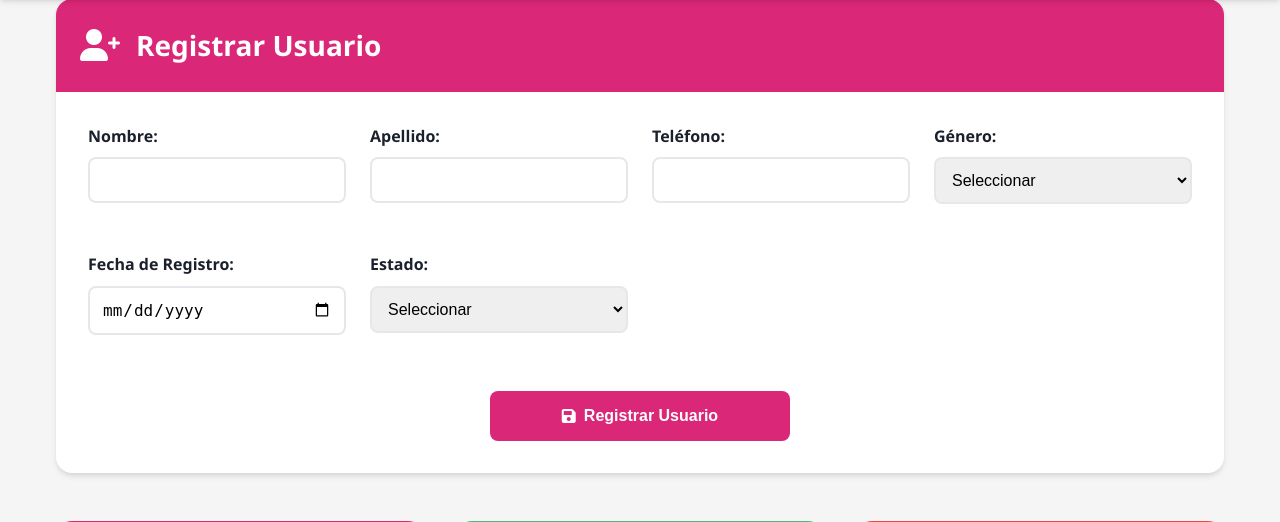
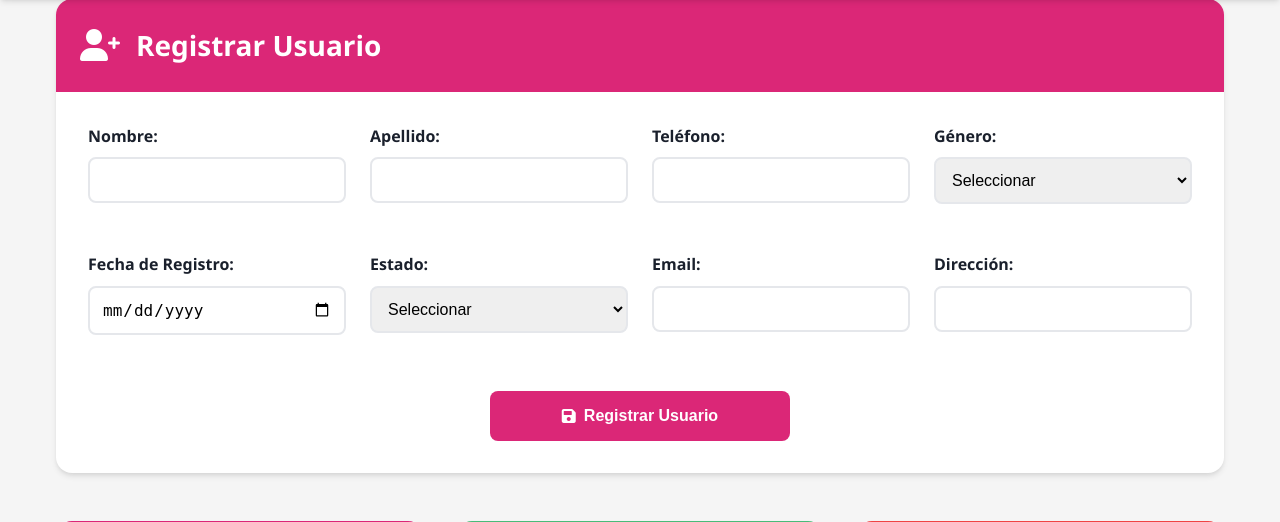
Before and after one commit to bdto/TRABAJO_GYM, a PHP site: page /vistas/usuarios.php in a window 1280 px wide. Shown: the part 83-605 px from the top of the page. Run offline with PHP 8.4, Linux system fonts and the light colour scheme; the visitor is signed in with stand-in values (Sample User, id 1).

Commit message:
pROECTO CON REQUISITOS TINA HECHO

```diff
--- a/controlador/usuarioscontroller.php
+++ b/controlador/usuarioscontroller.php
@@ -8,7 +8,7 @@ class UsuariosController {
     }
 
     public function obtenerUsuarios() {
-        $query = "SELECT * FROM usuarios"; // Cambiado 'clientes' por 'usuarios'
+        $query = "SELECT * FROM usuarios";
         try {
             $stmt = $this->db->prepare($query);
             $stmt->execute();
@@ -19,7 +19,7 @@ class UsuariosController {
     }
 
     public function obtenerUsuario($id) {
-        $query = "SELECT * FROM usuarios WHERE id_cliente = :id_cliente"; // Cambiado 'clientes' por 'usuarios'
+        $query = "SELECT * FROM usuarios WHERE id_cliente = :id_cliente";
         try {
             $stmt = $this->db->prepare($query);
             $stmt->bindParam(':id_cliente', $id, PDO::PARAM_INT);
@@ -30,8 +30,8 @@ class UsuariosController {
         }
     }
 
-    public function registrarUsuario($nombre, $apellido, $telefono, $genero, $f_registro, $estado) {
-        $query = "INSERT INTO usuarios (nombre, apellido, telefono, genero, f_registro, estado) VALUES (:nombre, :apellido, :telefono, :genero, :f_registro, :estado)";
+    public function registrarUsuario($nombre, $apellido, $telefono, $genero, $f_registro, $estado, $email, $direccion) {
+        $query = "INSERT INTO usuarios (nombre, apellido, telefono, genero, f_registro, estado, email, direccion) VALUES (:nombre, :apellido, :telefono, :genero, :f_registro, :estado, :email, :direccion)";
         try {
             $stmt = $this->db->prepare($query);
             $stmt->bindParam(':nombre', $nombre);
@@ -40,6 +40,8 @@ class UsuariosController {
             $stmt->bindParam(':genero', $genero);
             $stmt->bindParam(':f_registro', $f_registro);
             $stmt->bindParam(':estado', $estado);
+            $stmt->bindParam(':email', $email);
+            $stmt->bindParam(':direccion', $direccion);
 
             if ($stmt->execute()) {
                 return json_encode(['success' => true, 'message' => 'Usuario registrado con éxito']);
@@ -51,8 +53,8 @@ class UsuariosController {
         }
     }
 
-    public function actualizarUsuario($id, $nombre, $apellido, $telefono, $genero, $estado) {
-        $query = "UPDATE usuarios SET nombre = :nombre, apellido = :apellido, telefono = :telefono, genero = :genero, estado = :estado WHERE id_cliente = :id_cliente"; // Cambiado 'clientes' por 'usuarios'
+    public function actualizarUsuario($id, $nombre, $apellido, $telefono, $genero, $estado, $email, $direccion) {
+        $query = "UPDATE usuarios SET nombre = :nombre, apellido = :apellido, telefono = :telefono, genero = :genero, estado = :estado, email = :email, direccion = :direccion WHERE id_cliente = :id_cliente";
         try {
             $stmt = $this->db->prepare($query);
             $stmt->bindParam(':id_cliente', $id, PDO::PARAM_INT);
@@ -61,6 +63,8 @@ class UsuariosController {
             $stmt->bindParam(':telefono', $telefono);
             $stmt->bindParam(':genero', $genero);
             $stmt->bindParam(':estado', $estado);
+            $stmt->bindParam(':email', $email);
+            $stmt->bindParam(':direccion', $direccion);
 
             if ($stmt->execute()) {
                 return json_encode(['success' => true, 'message' => 'Usuario actualizado con éxito']);
@@ -85,7 +89,9 @@ class UsuariosController {
                             $_POST['telefono'],
                             $_POST['genero'],
                             $_POST['f_registro'],
-                            $_POST['estado']
+                            $_POST['estado'],
+                            $_POST['email'],
+                            $_POST['direccion']
                         );
                         break;
                     case 'actualizar':
@@ -95,7 +101,9 @@ class UsuariosController {
                             $_POST['apellido'],
                             $_POST['telefono'],
                             $_POST['genero'],
-                            $_POST['estado']
+                            $_POST['estado'],
+                            $_POST['email'],
+                            $_POST['direccion']
                         );
                         break;
                     default:
--- a/vistas/usuarios.php
+++ b/vistas/usuarios.php
@@ -378,6 +378,14 @@ if ($isEditing && isset($_GET['id'])) {
                                 <option value="inactivo" <?php echo ($isEditing && $userToEdit['estado'] === 'inactivo') ? 'selected' : ''; ?>>Inactivo</option>
                             </select>
                         </div>
+                        <div class="form-group">
+                            <label for="email">Email:</label>
+                            <input type="email" id="email" name="email" required value="<?php echo $isEditing ? htmlspecialchars($userToEdit['email']) : ''; ?>">
+                        </div>
+                        <div class="form-group">
+                            <label for="direccion">Dirección:</label>
+                            <input type="text" id="direccion" name="direccion" required value="<?php echo $isEditing ? htmlspecialchars($userToEdit['direccion']) : ''; ?>">
+                        </div>
                     </div>
                     <button type="submit" id="submitBtn">
                         <i class="fas fa-save"></i> <?php echo $isEditing ? 'Actualizar Usuario' : 'Registrar Usuario'; ?>
```
Also changed, not shown: controlador/admincontroller.php (+9 -1 lines), vistas/sigup.php (+4 -10 lines), vistas/tablausuarios.php (+6 -2 lines), controlador/pagoscontroller.php (line endings or trailing spaces).
